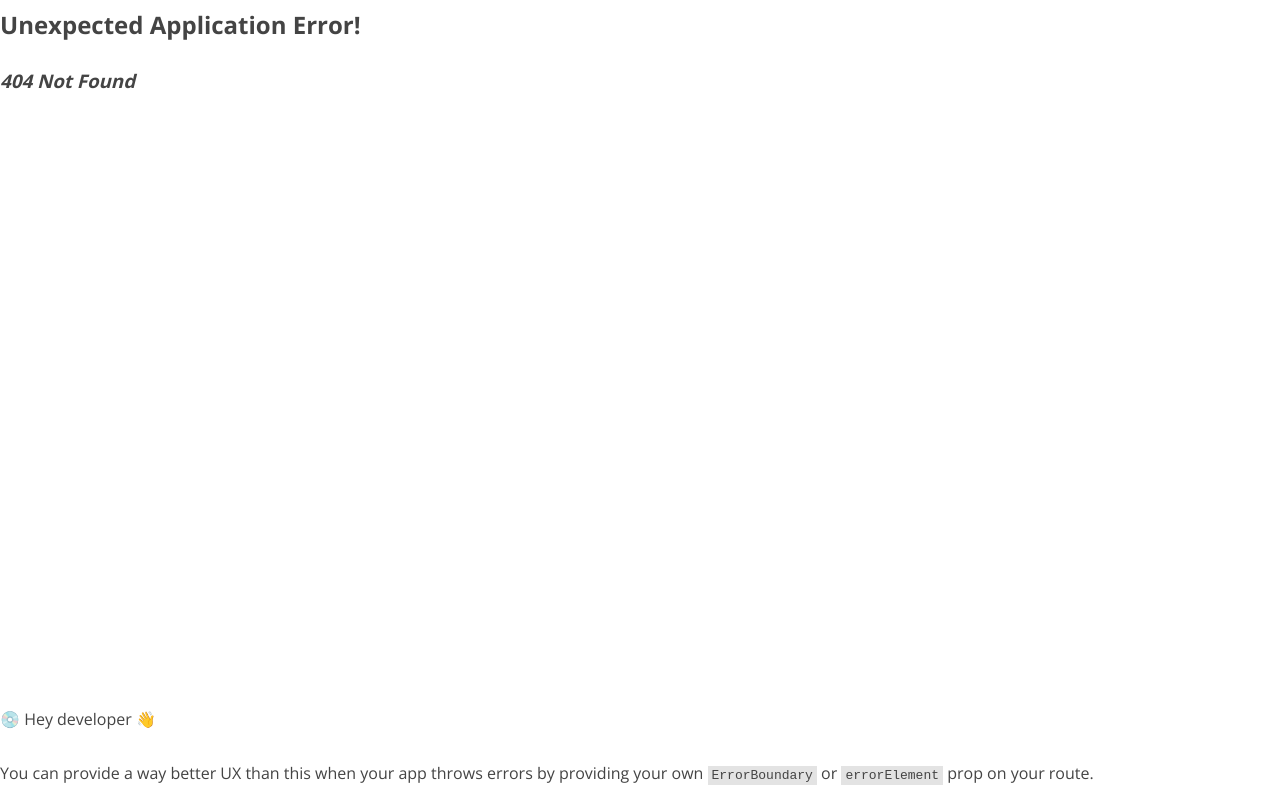
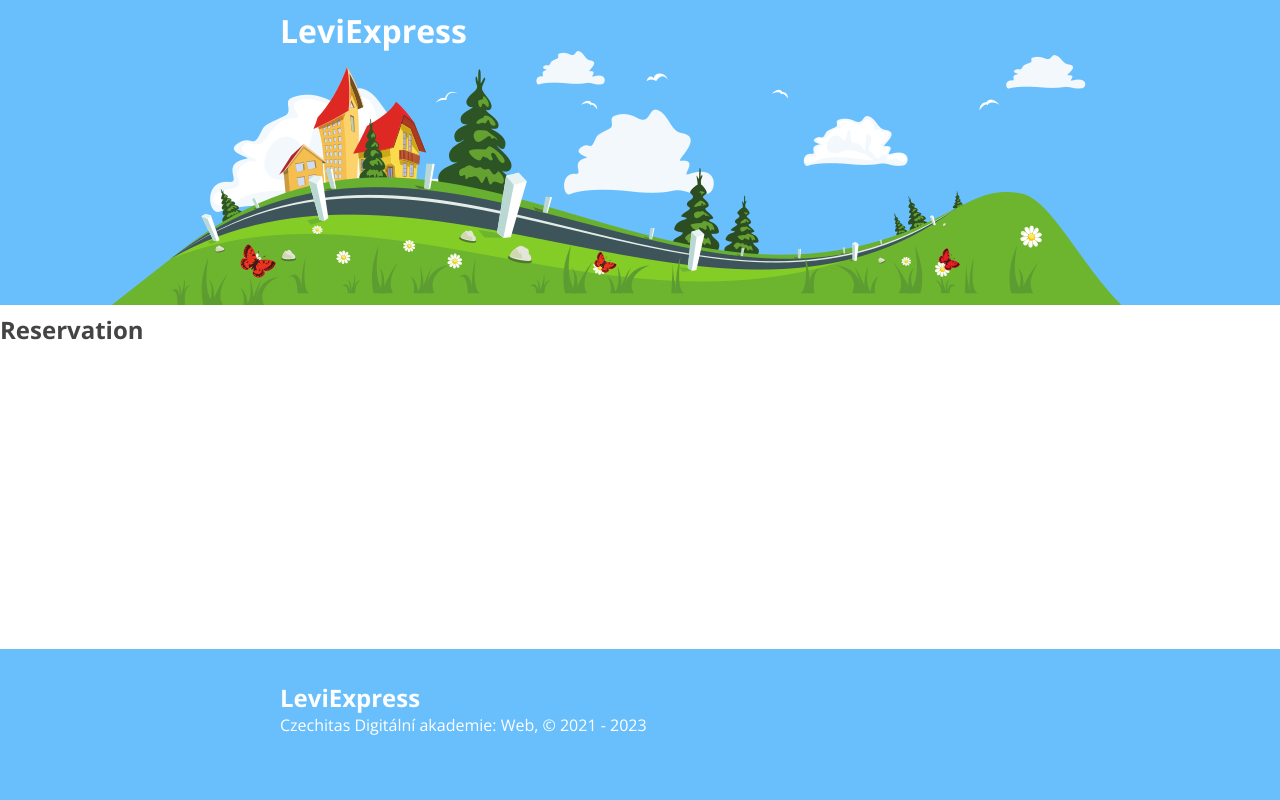
Before and after one commit to dukhnich/leviexpress, a React (Vite) app: page /reservation in a window 1280 px wide. Before the commit this address had no page. Built offline with nearby package versions, Linux system fonts and the light colour scheme.

Commit message:
add routes

```diff
--- /dev/null
+++ b/src/pages/ReservationPage/index.jsx
@@ -0,0 +1,8 @@
+
+export const ReservationPage = () => {
+  return (
+    <main>
+      <h2>Reservation</h2>
+    </main>
+  );
+};
```
Also changed, not shown: src/index.jsx (+12 -0 lines).
